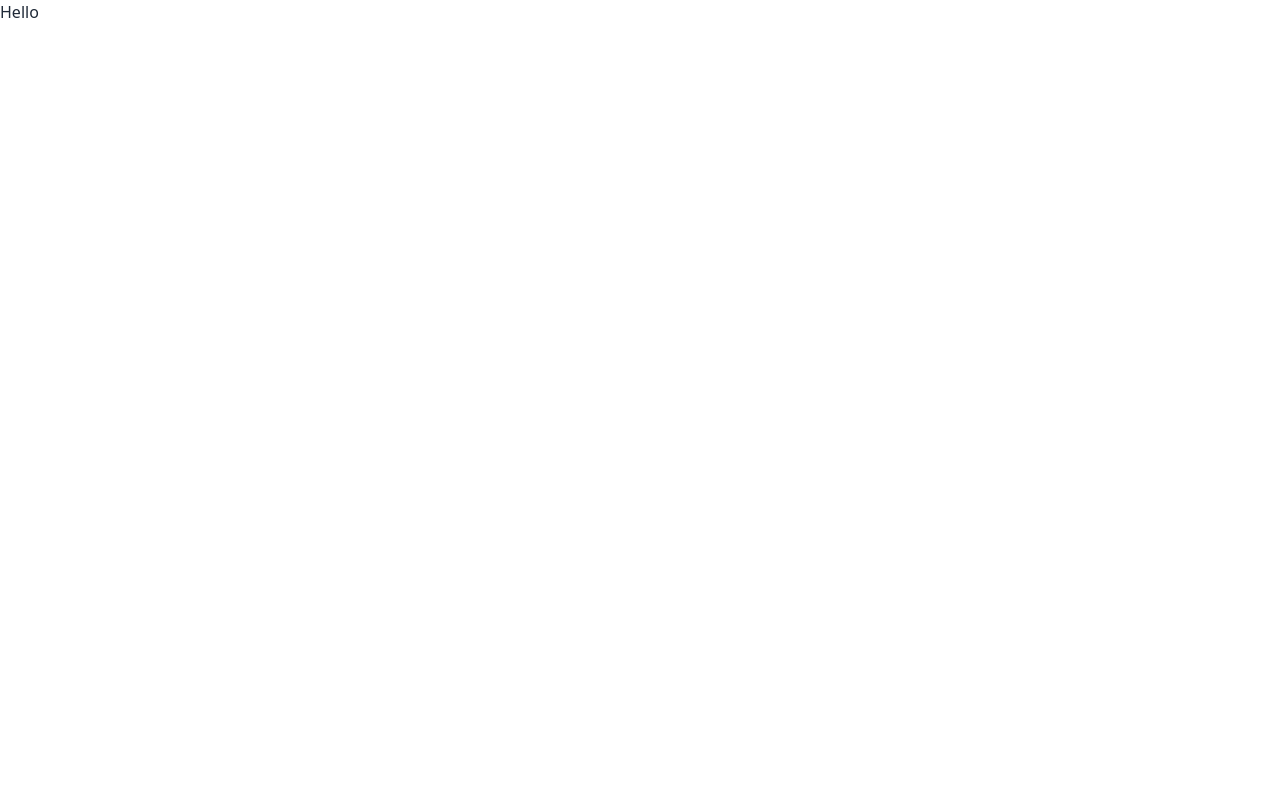
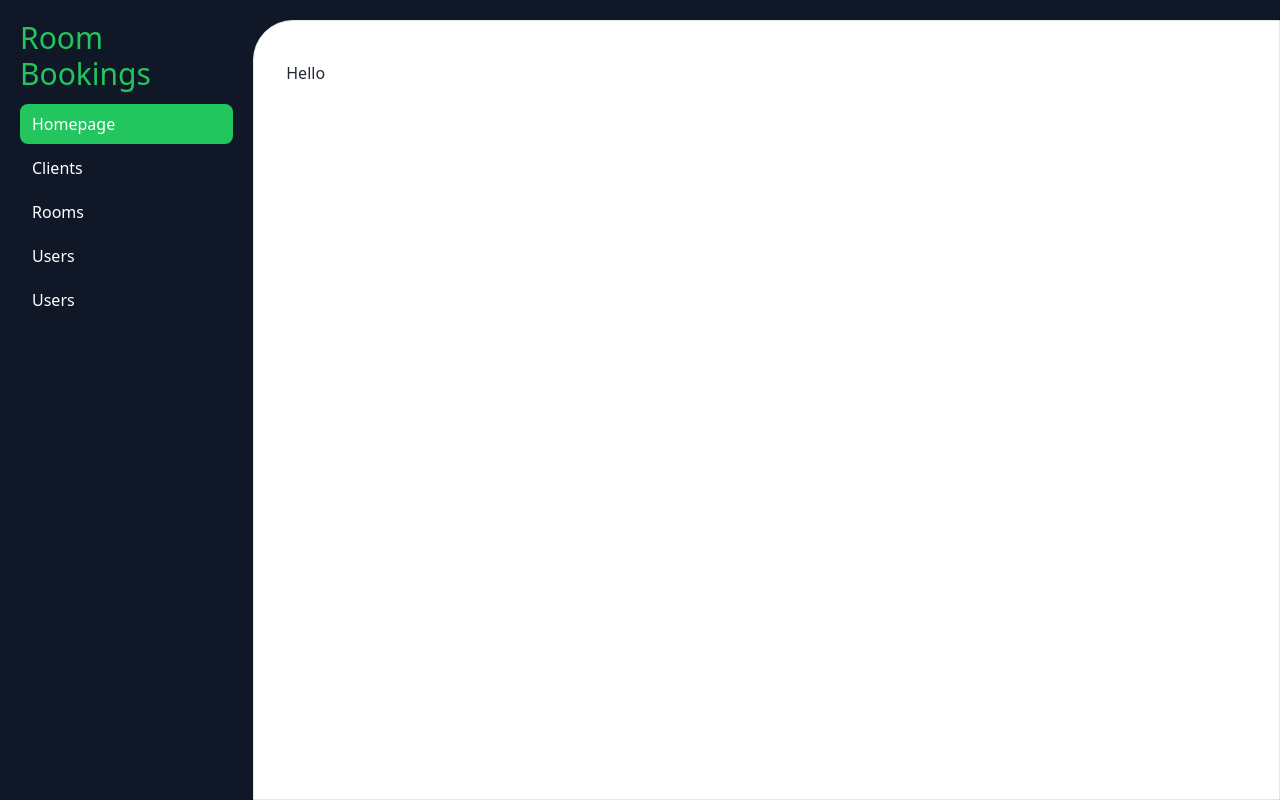
Before and after one commit to fikilifadly/booking-room, a React (Vite) app in the folder client/: page / in a window 1280 px wide. Built offline with nearby package versions, Linux system fonts and the light colour scheme.

Commit message:
feat: add components sidebar and container layout

```diff
--- a/client/src/App.jsx
+++ b/client/src/App.jsx
@@ -1,4 +1,5 @@
 import { createBrowserRouter, RouterProvider } from "react-router-dom";
+import Dashboard from "./layouts/Dashboard";
 
 const router = createBrowserRouter([
 	{
@@ -18,7 +19,7 @@ const router = createBrowserRouter([
 			console.log("masuk");
 			return null;
 		},
-		element: <div>Hello</div>,
+		element: <Dashboard />,
 		children: [
 			{
 				path: "/",
--- /dev/null
+++ b/client/src/components/Sidebar.jsx
@@ -0,0 +1,43 @@
+import { NavLink } from "react-router-dom";
+const Sidebar = () => {
+	const isActive = ({ isActive }) => (isActive ? "flex gap-3 py-2 px-3 items-center bg-green-500 rounded-lg text-white" : "flex gap-3 py-2 px-3 items-center");
+
+	return (
+		<div className="sticky top-0 md:block w-full md:w-[25%] flex flex-col">
+			<nav className="p-5 flex-grow flex flex-col justify-between gap-3 bg-[#101828]">
+				<div className="flex items-center">
+					<h1 className="text-3xl text-green-500">Room Bookings</h1>
+				</div>
+				<ul className={`text-white flex-grow flex flex-col gap-1`}>
+					<li>
+						<NavLink to="/" className={isActive}>
+							<span className="text-md">Homepage</span>
+						</NavLink>
+					</li>
+					<li>
+						<NavLink to="/clients" className={isActive}>
+							<span className="text-md">Clients</span>
+						</NavLink>
+					</li>
+					<li>
+						<NavLink to="/rooms" className={isActive}>
+							<span className="text-md">Rooms</span>
+						</NavLink>
+					</li>
+					<li>
+						<NavLink to="/roomusage" className={isActive}>
+							<span className="text-md">Users</span>
+						</NavLink>
+					</li>
+					<li>
+						<NavLink to="/user" className={isActive}>
+							<span className="text-md">Users</span>
+						</NavLink>
+					</li>
+				</ul>
+			</nav>
+		</div>
+	);
+};
+
+export default Sidebar;
--- a/client/src/layouts/Dashboard.jsx
+++ b/client/src/layouts/Dashboard.jsx
@@ -0,0 +1,14 @@
+import { Outlet } from "react-router-dom";
+import Sidebar from "../components/Sidebar";
+const Dashboard = () => {
+	return (
+		<div className="flex flex-col md:flex-row bg-[#101828] w-full h-full">
+			<Sidebar />
+			<div className="h-screen md:h-[97.5vh] md:mt-[2.5vh] bg-white w-screen border md:rounded-tl-[2.5rem] px-8 py-10 overflow-auto">
+				<Outlet />
+			</div>
+		</div>
+	);
+};
+
+export default Dashboard;
```
Also changed, not shown: client/src/pages/Home.jsx (added).
